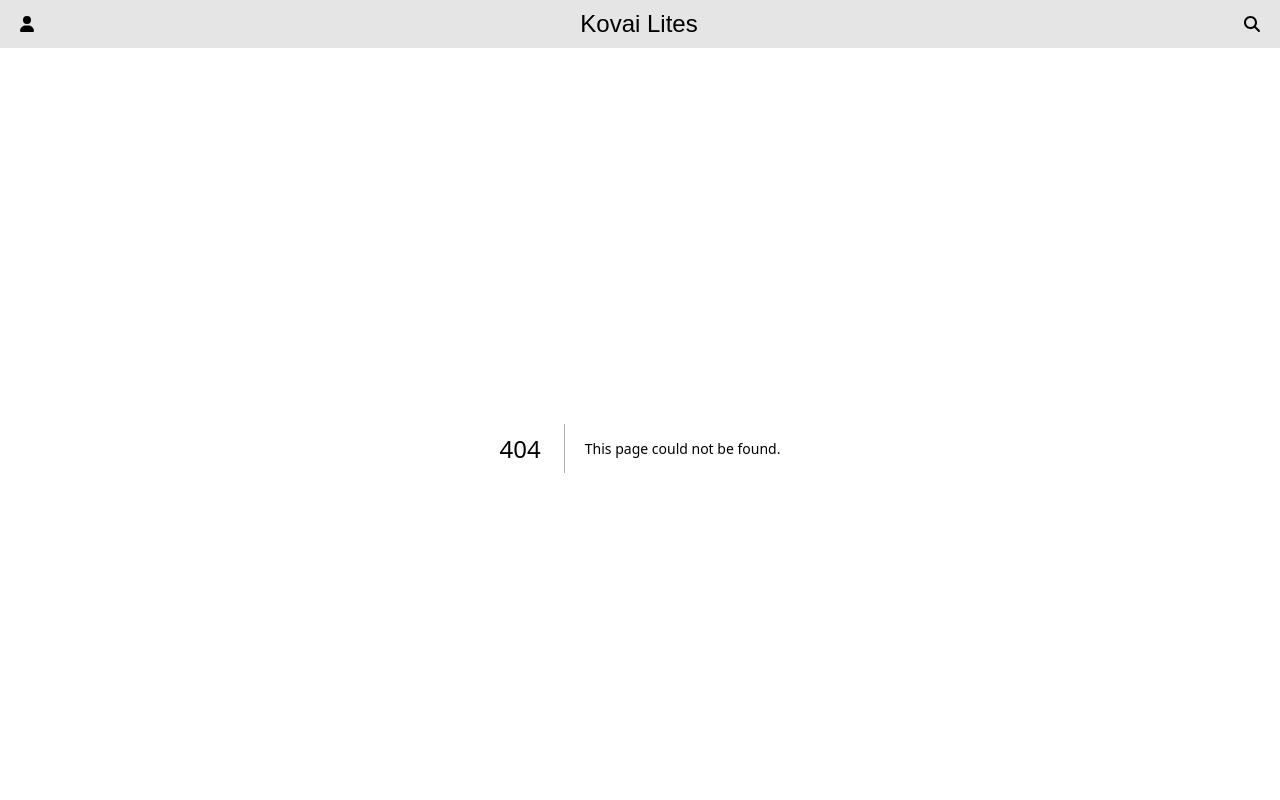
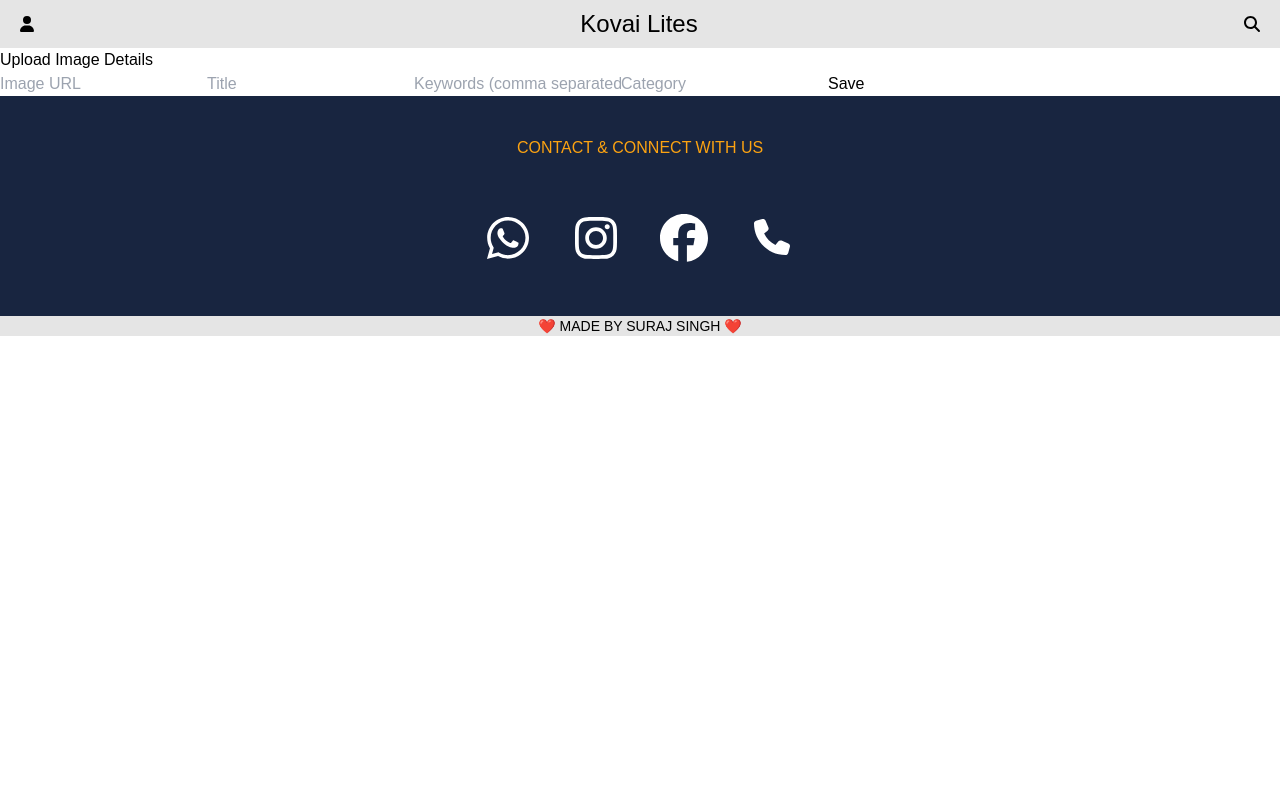
Before and after one commit to Surajsingh-6/KovaiLites, a Next.js app: page /upload in a window 1280 px wide. Before the commit this address had no page. Shown: the top 800 px of the page. Built offline with nearby package versions, Linux system fonts and the light colour scheme; a web font is replaced by a local one.

Commit message:
did something by gpt

```diff
--- /dev/null
+++ b/app/collection/page.js
@@ -0,0 +1,39 @@
+// app/page.js or pages/index.js
+"use client";
+
+import { useEffect, useState } from 'react';
+
+export default function HomePage() {
+  const [images, setImages] = useState([]);
+
+  useEffect(() => {
+    const fetchImages = async () => {
+      const res = await fetch('/api/get-images');
+      const data = await res.json();
+      if (data.success) {
+        setImages(data.images);
+      }
+    };
+    fetchImages();
+  }, []);
+
+  return (<div>
+      <h1>Our Collections</h1>
+    <div className='flex w-full min-h-screen'>
+      <div className='flex flex-wrap mt-5'>
+        {images.length === 0 ? (
+          <p>No images found.</p>
+        ) : (
+          images.map((image) => (
+            <div key={image._id}>
+              <h2 className='mx-5'>{image.title}</h2>
+              <img src={image.imageUrl} alt={image.title} className='mx-auto w-96 h-[30rem] object-contain  bg-[var(--bga)] p-10  mb-10' />
+
+            </div>
+          ))
+        )}
+      </div>
+    </div>
+    </div>
+  );
+}
--- a/app/page.js
+++ b/app/page.js
@@ -1,5 +1,6 @@
 import React from "react";
 import Location from "./Location/page";
+import Link from "next/link";
 function page() {
     return (
       <div className="min-h-screen w-full px-auto mt-16">
@@ -12,7 +13,7 @@
       </div>
       <div className="text-center mt-5">
         <button className="bg-[var(--bgaa)] text-black px-5 py-2 rounded-3xl">
-        Explore Collections
+        <Link href="/collection">EXPORE COLLECTIONS</Link>
         </button>
       </div>
       <div className="w-full flex flex-col justify-center items-center mt-10">
@@ -40,7 +41,7 @@
           <img src="/bes2.jpg" alt="best sellers 2" className="mx-auto w-96 h-[30rem] object-contain  bg-[var(--bga)] p-10" />
         </div>
         <div className="w-full flex justify-center items-center my-5">
-        <button className="bg-[var(--bgaa)] rounded-3xl text-xl p-2 mx-auto">EXPORE MORE</button>
+        <button className="bg-[var(--bgaa)] rounded-3xl text-xl p-2 mx-auto"><Link href="/collection">EXPORE MORE</Link></button>
         </div>
       </div>
       <Location />
--- /dev/null
+++ b/app/upload/page.js
@@ -0,0 +1,74 @@
+"use client"
+// app/upload/page.js or pages/upload.js
+import { useState } from 'react';
+
+export default function UploadPage() {
+  const [imageUrl, setImageUrl] = useState('');
+  const [title, setTitle] = useState('');
+  const [keywords, setKeywords] = useState('');
+  const [category, setCategory] = useState('');
+  const [message, setMessage] = useState('');
+
+  const handleFormSubmit = async (e) => {
+    e.preventDefault();
+
+    const res = await fetch('/api/save-image-url', {
+      method: 'POST',
+      headers: {
+        'Content-Type': 'application/json',
+      },
+      body: JSON.stringify({
+        imageUrl,
+        title,
+        keywords,
+        category,
+      }),
+    });
+
+    const data = await res.json();
+
+    if (data.success) {
+      setMessage('Image details saved successfully!');
+    } else {
+      setMessage(`Failed to save: ${data.message}`);
+    }
+  };
+
+  return (
+    <div>
+      <h1>Upload Image Details</h1>
+      <form onSubmit={handleFormSubmit}>
+        <input
+          type="text"
+          value={imageUrl}
+          onChange={(e) => setImageUrl(e.target.value)}
+          placeholder="Image URL"
+          required
+        />
+        <input
+          type="text"
+          value={title}
+          onChange={(e) => setTitle(e.target.value)}
+          placeholder="Title"
+          required
+        />
+        <input
+          type="text"
+          value={keywords}
+          onChange={(e) => setKeywords(e.target.value)}
+          placeholder="Keywords (comma separated)"
+          required
+        />
+        <input
+          type="text"
+          value={category}
+          onChange={(e) => setCategory(e.target.value)}
+          placeholder="Category"
+          required
+        />
+        <button type="submit">Save</button>
+      </form>
+      {message && <p>{message}</p>}
+    </div>
+  );
+}
--- /dev/null
+++ b/lib/mongodb.js
@@ -0,0 +1,27 @@
+// lib/mongodb.js
+import { MongoClient } from 'mongodb';
+
+const uri = process.env.MONGODB_URI;  // The MongoDB connection string from your environment variables
+let client;
+let clientPromise;
+
+if (!process.env.MONGODB_URI) {
+  throw new Error('Please add your Mongo URI to .env.local');
+}
+
+if (process.env.NODE_ENV === 'development') {
+  // In development mode, use a global variable so the MongoClient is not recreated on every request
+  if (!global._mongoClientPromise) {
+    client = new MongoClient(uri);
+    global._mongoClientPromise = client.connect();
+  }
+  clientPromise = global._mongoClientPromise;
+} else {
+  // In production mode, it's okay to create a new MongoClient instance
+  client = new MongoClient(uri);
+  clientPromise = client.connect();
+}
+
+// Export a module-scoped MongoClient promise. By doing this in a separate module,
+// the client can be shared across functions.
+export default clientPromise;
--- a/package.json
+++ b/package.json
@@ -13,6 +13,7 @@
     "@fortawesome/free-brands-svg-icons": "^6.6.0",
     "@fortawesome/free-solid-svg-icons": "^6.6.0",
     "@fortawesome/react-fontawesome": "^0.2.2",
+    "mongodb": "^6.8.0",
     "next": "14.2.7",
     "react": "^18",
     "react-dom": "^18"
--- /dev/null
+++ b/pages/api/get-images.js
@@ -0,0 +1,16 @@
+// pages/api/get-images.js
+import clientPromise from '../../lib/mongodb';
+
+export default async function handler(req, res) {
+  try {
+    const client = await clientPromise;
+    const db = client.db();
+    const imagesCollection = db.collection('images');
+
+    const images = await imagesCollection.find({}).toArray();
+    console.log('Fetched images:', images);
+    res.status(200).json({ success: true, images });
+  } catch (error) {
+    res.status(500).json({ success: false, message: error.message });
+  }
+}
--- /dev/null
+++ b/pages/api/save-image-url.js
@@ -0,0 +1,29 @@
+// pages/api/save-image-url.js
+import clientPromise from '../../lib/mongodb';
+
+export default async function handler(req, res) {
+  if (req.method !== 'POST') {
+    return res.status(405).json({ message: 'Only POST requests are allowed' });
+  }
+
+  const { imageUrl, title, keywords, category } = req.body;
+
+  try {
+    const client = await clientPromise;
+    const db = client.db();
+    const imagesCollection = db.collection('images');
+
+    const newImage = {
+      imageUrl,
+      title,
+      keywords: keywords.split(',').map(keyword => keyword.trim()), // Store keywords as an array
+      category,
+    };
+
+    await imagesCollection.insertOne(newImage);
+
+    res.status(200).json({ success: true, image: newImage });
+  } catch (error) {
+    res.status(500).json({ success: false, message: error.message });
+  }
+}
--- /dev/null
+++ b/pages/api/test-mongo.js
@@ -0,0 +1,14 @@
+// pages/api/test-mongo.js
+import clientPromise from '../../lib/mongodb';
+
+export default async function handler(req, res) {
+  try {
+    const client = await clientPromise;
+    const db = client.db();
+    const data = await db.collection('test').find({}).toArray();
+
+    res.status(200).json({ success: true, data });
+  } catch (e) {
+    res.status(500).json({ success: false, message: 'Could not connect to the database' });
+  }
+}
```
Also changed, not shown: 1 other file (tests, documents, lock files or other folders).
